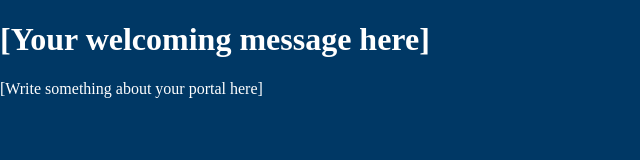
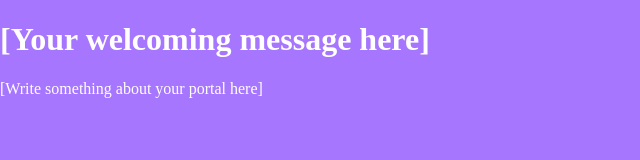
Before and after one commit to HenceTheBeetroot/hencethebeetroot.github.io, a plain HTML site: page index.html in a window 1280 px wide. Shown: the whole page, without its empty margins (0-640 px from the left). Drawn offline with Linux system fonts and the light colour scheme.

Commit message:
Edit background color

```diff
--- a/style.css
+++ b/style.css
@@ -4,6 +4,6 @@
      height: 100%;
      margin: 0;
      padding: 0;
-     background-color: #003865;
+     background-color: #A776FF;
      color: #ffffff;
  }
```
